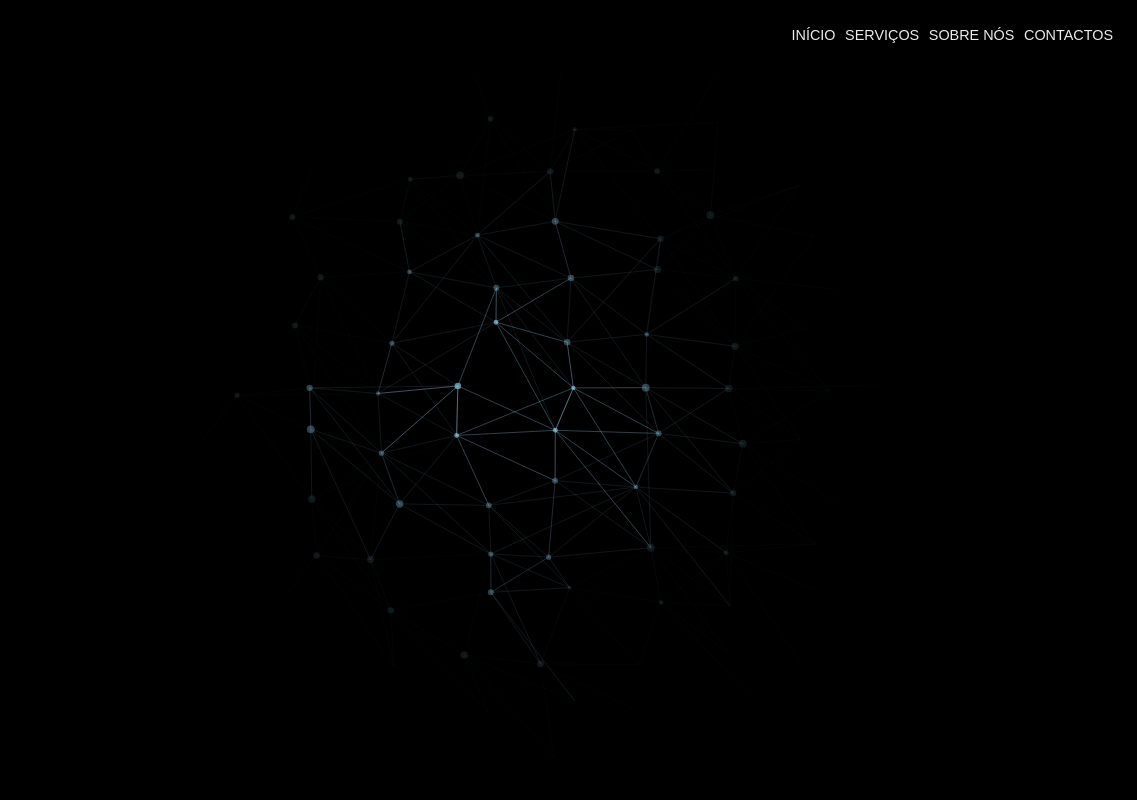
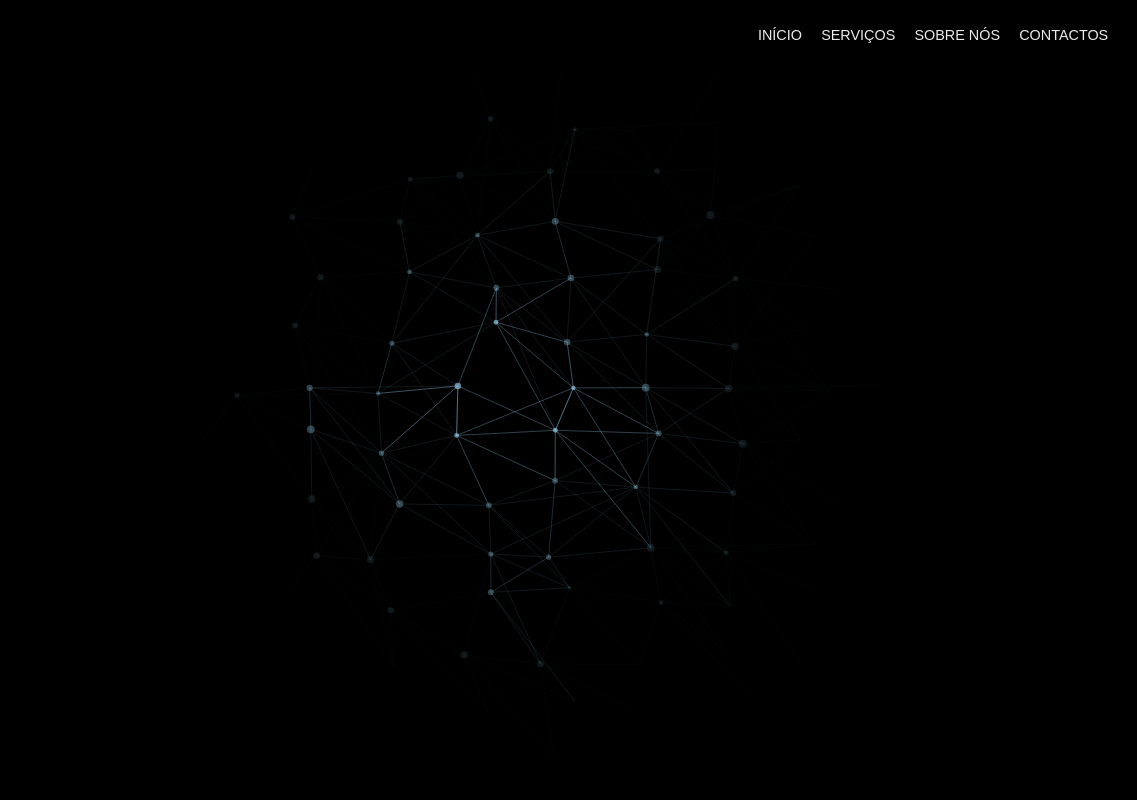
Before and after one commit to Euv29/supa-servicos.com, a plain HTML site: page index.html in a window 1280 px wide. Shown: the top 800 px of the page, 143-1280 px from the left. Drawn offline with Linux system fonts and the light colour scheme; a script that the page names is missing.

Commit message:
Style: Adicionei espaçamento entre as opções do header

```diff
--- a/assets/css/style.css
+++ b/assets/css/style.css
@@ -47,7 +47,7 @@ ul {
 }
 
 header nav ul li {
-    margin: 0 0.5rem;
+    margin: 0 1rem;
     font-size: 1.5rem;
 }
 
```
